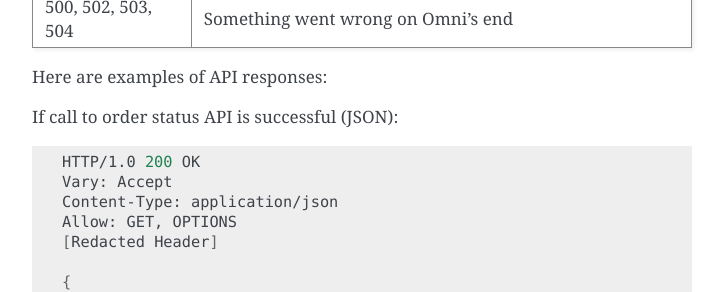
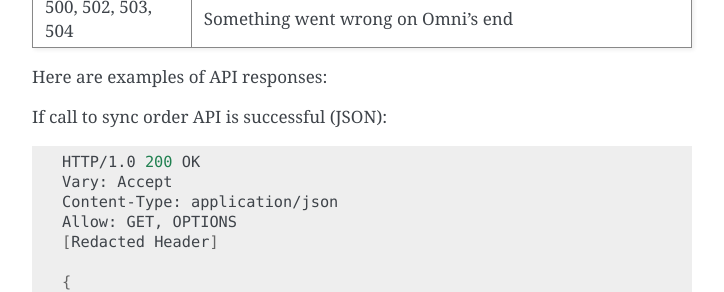
Before and after one commit to ui/stamps-api-docs, a Sphinx documentation site: the page built from source/sync_order.rst, in a window 1280 px wide and 900 px high, scrolled down 2131 px. Shown: the part 155-447 px from the top of the window, without its empty margins (388-1112 px from the left). Built offline with Sphinx 7.4.7, drawn with Linux system fonts in a browser that asks for light colours; some of the changed text lies outside the part shown.

Commit message:
correction: order status api -> sync order api

```diff
--- a/source/sync_order.rst
+++ b/source/sync_order.rst
@@ -110,7 +110,7 @@ Code                Description
 Here are examples of API responses:
 
 
-If call to order status API is successful (JSON):
+If call to sync order API is successful (JSON):
 
 .. code-block:: bash
 
@@ -266,7 +266,7 @@ Omni replies with an array of the latest 15 order objects wherein each order obj
 Here are examples of API responses:
 
 
-If call to order status API is successful (JSON):
+If call to sync order API is successful (JSON):
 
 .. code-block:: bash
 
@@ -387,7 +387,7 @@ If all orders are synced, it returns an empty array :code:`{ "orders" : [] }`
 Here are examples of API responses:
 
 
-If call to order status API is successful (JSON):
+If call to sync order API is successful (JSON):
 
 .. code-block:: bash
 
```
